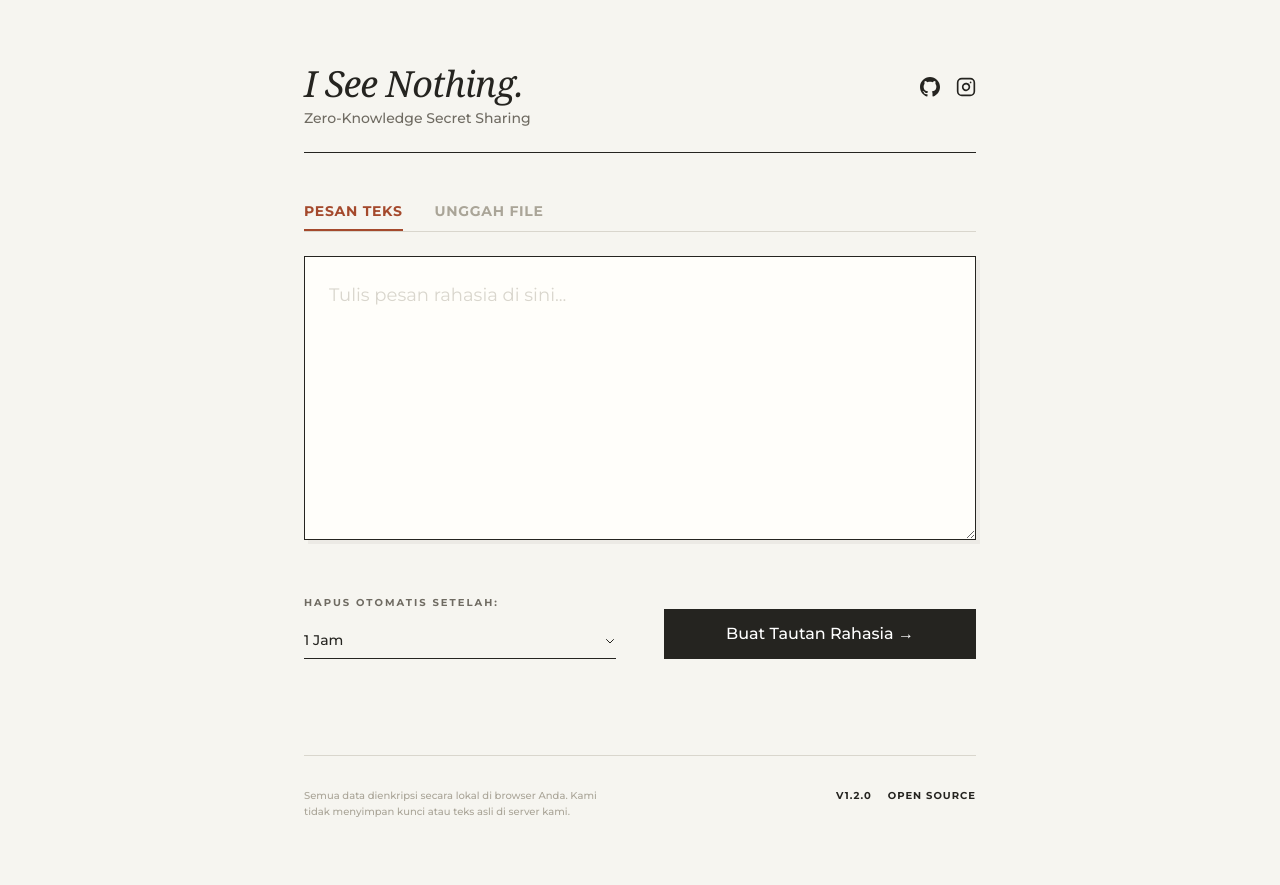
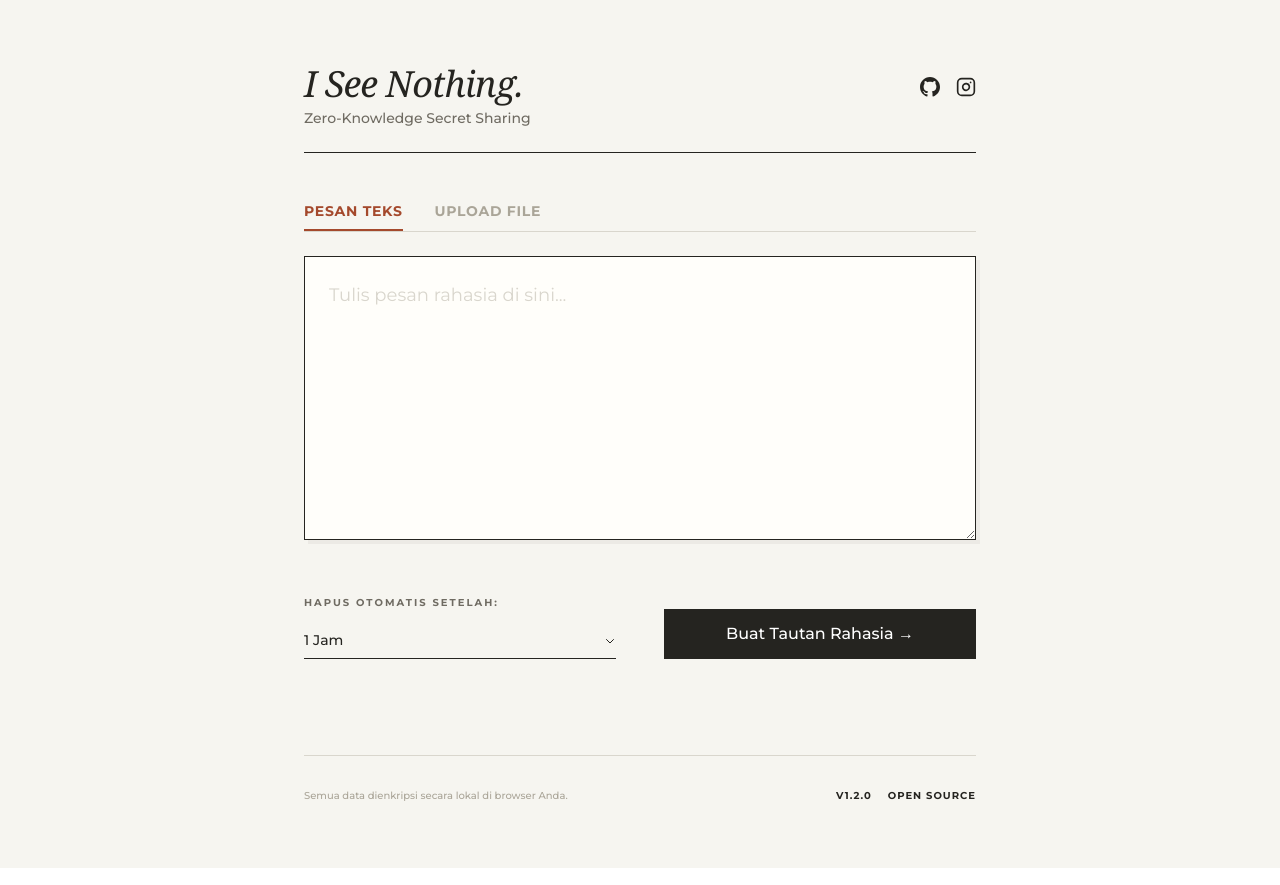
Before and after one commit to ryu-tama/i-see-nothing, a Next.js app: page / in a window 1280 px wide. Built offline with nearby package versions, Linux system fonts and the light colour scheme.

Commit message:
minor text adjustment

```diff
--- a/components/CreateSecretForm.tsx
+++ b/components/CreateSecretForm.tsx
@@ -46,7 +46,7 @@ export default function CreateSecretForm() {
 
     setLoading(true);
     setError("");
-    setProgress("Enkripsi...");
+    setProgress("Encrypting...");
 
     try {
       let id = "";
@@ -180,7 +180,7 @@ export default function CreateSecretForm() {
                   activeTab === "file" ? "border-[#a4492c] text-[#a4492c]" : "border-transparent text-[#aaa598]"
                 }`}
               >
-                Unggah File
+                Upload File
               </button>
             </div>
 
@@ -205,7 +205,7 @@ export default function CreateSecretForm() {
                     {selectedFile ? selectedFile.name : "Pilih file rahasia"}
                   </p>
                   <p className="text-xs font-bold uppercase tracking-widest text-[#6f6b62]">
-                    Maks 50 MB / Terenkripsi
+                    Maximum size of 50 MB / Encrypted
                   </p>
                 </div>
               </div>
@@ -288,7 +288,7 @@ export default function CreateSecretForm() {
       <footer className="animate-item opacity-0 mt-24 border-t border-[#d9d6cd] pt-8 flex flex-col sm:flex-row justify-between items-start gap-4">
         <div className="max-w-xs">
           <p className="text-[10px] leading-relaxed text-[#aaa598] font-medium">
-            Semua data dienkripsi secara lokal di browser Anda. Kami tidak menyimpan kunci atau teks asli di server kami.
+            Semua data dienkripsi secara lokal di browser Anda.
           </p>
         </div>
         <div className="flex gap-4">
```
